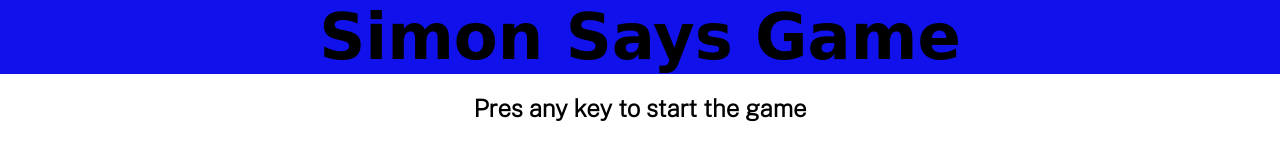
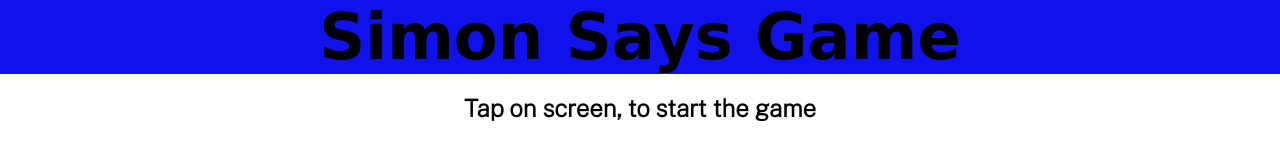
Before and after one commit to yashrock426/Simon-Say-Game, a plain HTML site: page index.html in a window 1280 px wide. Shown: the top 150 px of the page. Drawn offline with nearby package versions, Linux system fonts and the light colour scheme; a web font is replaced by a local one.

Commit message:
Update index.html

```diff
--- a/index.html
+++ b/index.html
@@ -11,7 +11,7 @@
 </head>
 <body>
     <h1>Simon Says Game</h1>
-    <h2>Pres any key to start the game</h2>
+    <h2>Tap on screen, to start the game</h2>
     <div class="container">
         <div class="up">
             <div class=" btn green" type="button" id="green"></div>
```
